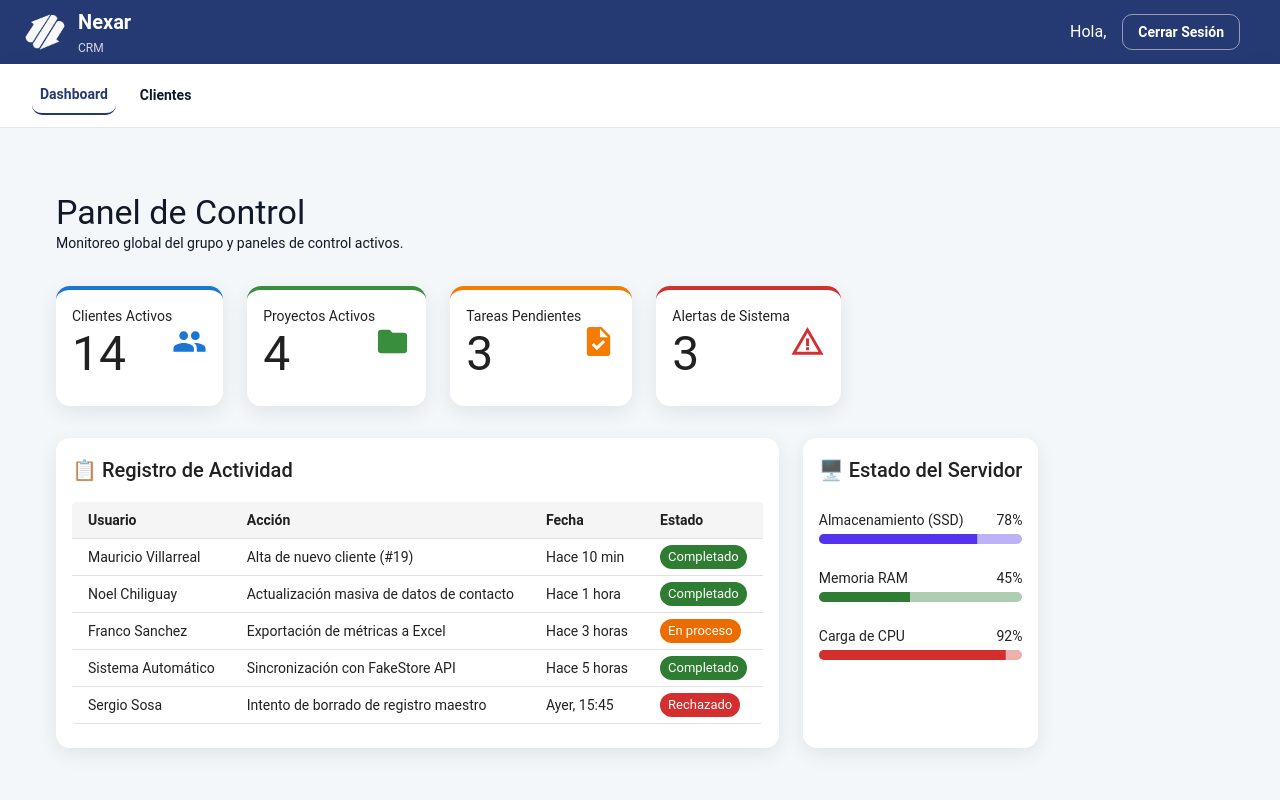
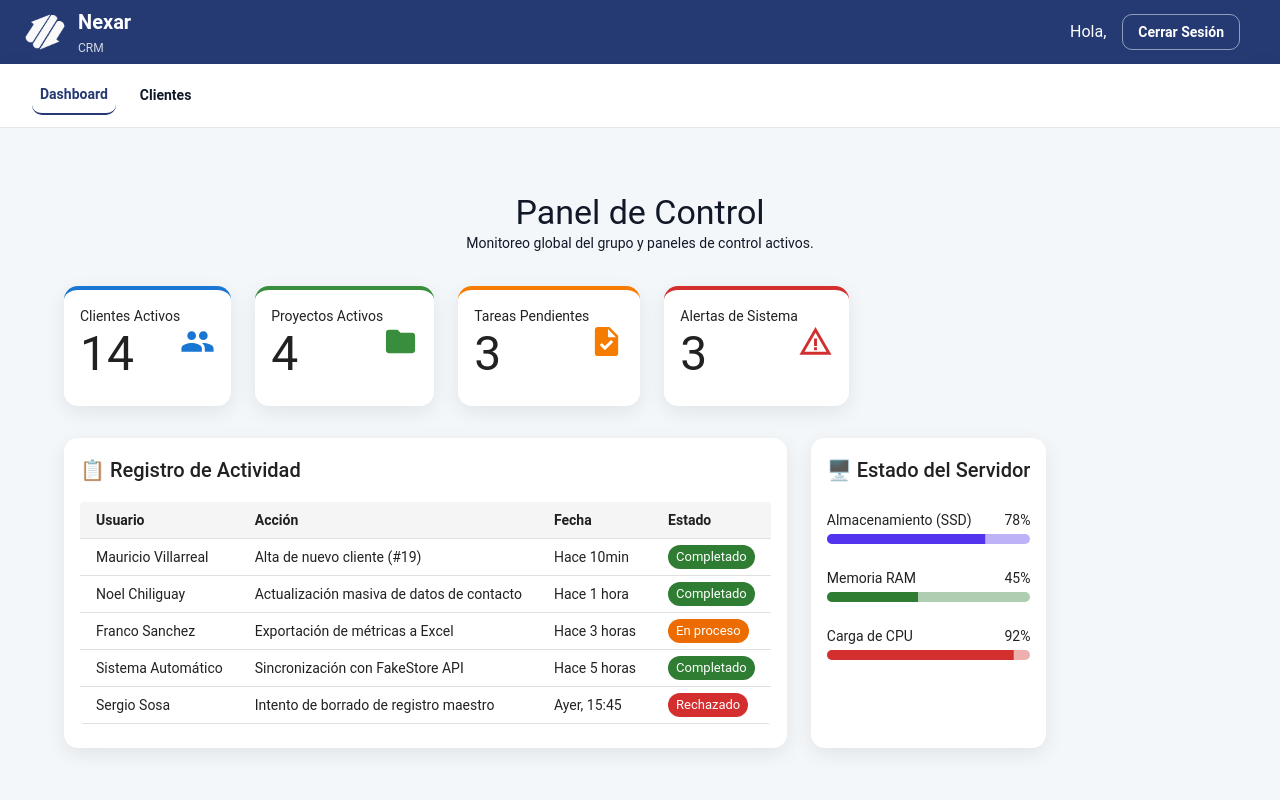
Before and after one commit to sofiver2023/pv_tp_integrador_grupo4, a React (Vite) app: page /dashboard in a window 1280 px wide. Shown: the top 800 px of the page. Built offline with nearby package versions, Linux system fonts and the light colour scheme; sample sign-in values are in the browser's storage.

Commit message:
feat: centrar Dashboard y corregir caracteres

```diff
--- a/src/views/Dashboard.jsx
+++ b/src/views/Dashboard.jsx
@@ -7,15 +7,13 @@ import PeopleIcon from '@mui/icons-material/People';
 import FolderIcon from '@mui/icons-material/Folder';
 import TaskIcon from '@mui/icons-material/Task';
 import WarningAmberIcon from '@mui/icons-material/WarningAmber';
-import Header from '../components/layout/Header';
-import Footer from '../components/layout/Footer';
 
 const actividad = [
-  { usuario: 'Mauricio Villarreal', accion: 'Alta de nuevo cliente (#19)', fecha: 'Hace 10 min', estado: 'Completado' },
-  { usuario: 'Noel Chiliguay',      accion: 'Actualización masiva de datos de contacto', fecha: 'Hace 1 hora', estado: 'Completado' },
-  { usuario: 'Franco Sanchez',      accion: 'Exportación de métricas a Excel', fecha: 'Hace 3 horas', estado: 'En proceso' },
-  { usuario: 'Sistema Automático',  accion: 'Sincronización con FakeStore API', fecha: 'Hace 5 horas', estado: 'Completado' },
-  { usuario: 'Sergio Sosa',         accion: 'Intento de borrado de registro maestro', fecha: 'Ayer, 15:45', estado: 'Rechazado' },
+  { usuario: 'Mauricio Villarreal', accion: 'Alta de nuevo cliente (#19)', fecha: 'Hace 10min', estado: 'Completado' },
+  { usuario: 'Noel Chiliguay', accion: 'Actualización masiva de datos de contacto', fecha: 'Hace 1 hora', estado: 'Completado' },
+  { usuario: 'Franco Sanchez', accion: 'Exportación de métricas a Excel', fecha: 'Hace 3 horas', estado: 'En proceso' },
+  { usuario: 'Sistema Automático', accion: 'Sincronización con FakeStore API', fecha: 'Hace 5 horas', estado: 'Completado' },
+  { usuario: 'Sergio Sosa', accion: 'Intento de borrado de registro maestro', fecha: 'Ayer, 15:45', estado: 'Rechazado' },
 ];
 
 const estadoColor = (estado) => {
@@ -27,32 +25,28 @@ const estadoColor = (estado) => {
 
 const servidor = [
   { label: 'Almacenamiento (SSD)', valor: 78, color: 'primary' },
-  { label: 'Memoria RAM',          valor: 45, color: 'success' },
-  { label: 'Carga de CPU',         valor: 92, color: 'error' },
+  { label: 'Memoria RAM', valor: 45, color: 'success' },
+  { label: 'Carga de CPU', valor: 92, color: 'error' },
 ];
 
 const metricas = [
-  { label: 'Clientes Activos',   valor: 14, icon: <PeopleIcon fontSize="large" />,       color: '#1976d2' },
-  { label: 'Proyectos Activos',  valor: 4,  icon: <FolderIcon fontSize="large" />,        color: '#388e3c' },
-  { label: 'Tareas Pendientes',  valor: 3,  icon: <TaskIcon fontSize="large" />,          color: '#f57c00' },
-  { label: 'Alertas de Sistema', valor: 3,  icon: <WarningAmberIcon fontSize="large" />, color: '#d32f2f' },
+  { label: 'Clientes Activos', valor: 14, icon: <PeopleIcon fontSize="large" />, color: '#1976d2' },
+  { label: 'Proyectos Activos', valor: 4, icon: <FolderIcon fontSize="large" />, color: '#388e3c' },
+  { label: 'Tareas Pendientes', valor: 3, icon: <TaskIcon fontSize="large" />, color: '#f57c00' },
+  { label: 'Alertas de Sistema', valor: 3, icon: <WarningAmberIcon fontSize="large" />, color: '#d32f2f' },
 ];
 
 const Dashboard = () => {
   return (
-    <Box sx={{ display: 'flex', flexDirection: 'column', minHeight: '100vh' }}>
-
-      <Container maxWidth="xl" sx={{ flex: 1, py: 4 }}>
-        {/* Título */}
-        <Box sx={{ mb: 4 }}>
+    <Container maxWidth="lg" sx={{ py: 4 }}>
+      <Box sx={{ mb: 4, textAlign: 'center' }}>
         <Typography variant="h4" fontWeight="bold">Panel de Control</Typography>
         <Typography variant="body2" color="text.secondary">
           Monitoreo global del grupo y paneles de control activos.
         </Typography>
       </Box>
 
-        {/* Cards de métricas */}
-        <Grid container spacing={3} sx={{ mb: 4 }}>
+      <Grid container spacing={3} sx={{ mb: 4 }} justifyContent="center">
         {metricas.map((m) => (
           <Grid item xs={12} sm={6} md={3} key={m.label}>
             <Card elevation={3} sx={{ borderTop: `4px solid ${m.color}` }}>
@@ -68,9 +62,7 @@ const Dashboard = () => {
         ))}
       </Grid>
 
-        {/* Tabla + Estado del Servidor */}
       <Grid container spacing={3}>
-          {/* Registro de Actividad */}
         <Grid item xs={12} md={8}>
           <Card elevation={3}>
             <CardContent>
@@ -105,7 +97,6 @@ const Dashboard = () => {
           </Card>
         </Grid>
 
-          {/* Estado del Servidor */}
         <Grid item xs={12} md={4}>
           <Card elevation={3} sx={{ height: '100%' }}>
             <CardContent>
@@ -131,8 +122,6 @@ const Dashboard = () => {
         </Grid>
       </Grid>
     </Container>
-
-    </Box>
   );
 };
 
```
Lines whose indentation alone changed are shown as unchanged.
